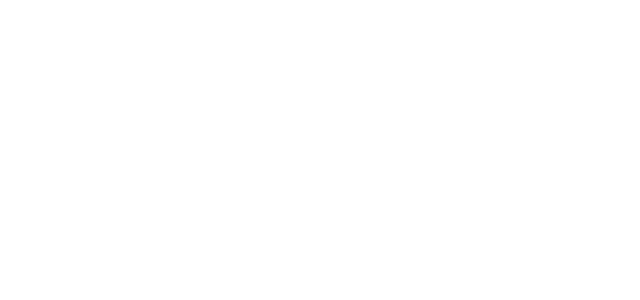
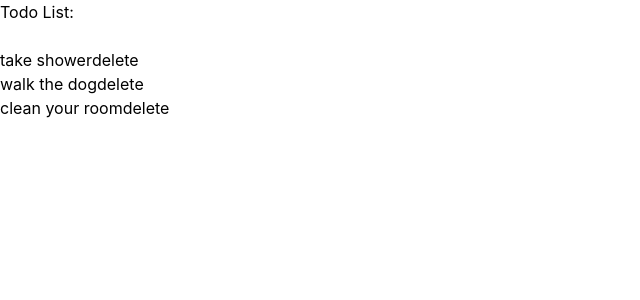
Before and after one commit to javohir-jafarov/reactjs, a React (Vite) app: page / in a window 1280 px wide. Shown: the top 300 px of the page, without its empty margins (0-640 px from the left). Built offline with nearby package versions, Linux system fonts and the light colour scheme.

Commit message:
done with displaying

```diff
--- a/src/components/ToDoList.jsx
+++ b/src/components/ToDoList.jsx
@@ -10,9 +10,24 @@ const ToDoList = () => {
     let handleDeleteTask = () => {
 
     }
+    let handleMoveUp = () => {
+
+    }
+    let handleMoveDown = () => {
+
+    }
   return (
     <div>
-
+        <h1>Todo List:</h1>
+        <div className="input">
+            <input type="text"  value={newTask} onChange={() => {setNewTask()}}/>
+        </div>
+        <ol>
+            {tasks.map((task, index) => <li key={index}>
+                <span>{task}</span>
+                <button>delete</button>
+            </li>)}
+        </ol>
     </div>
   )
 }
```
